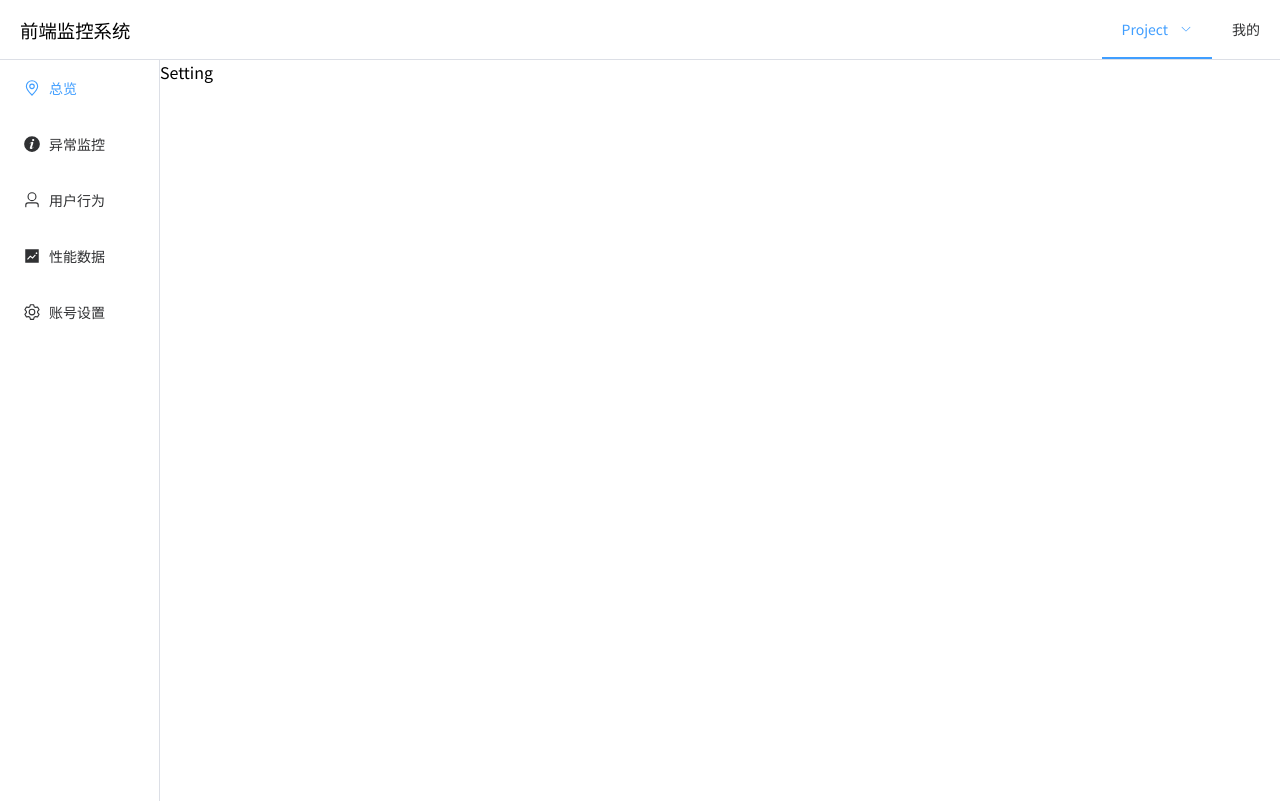
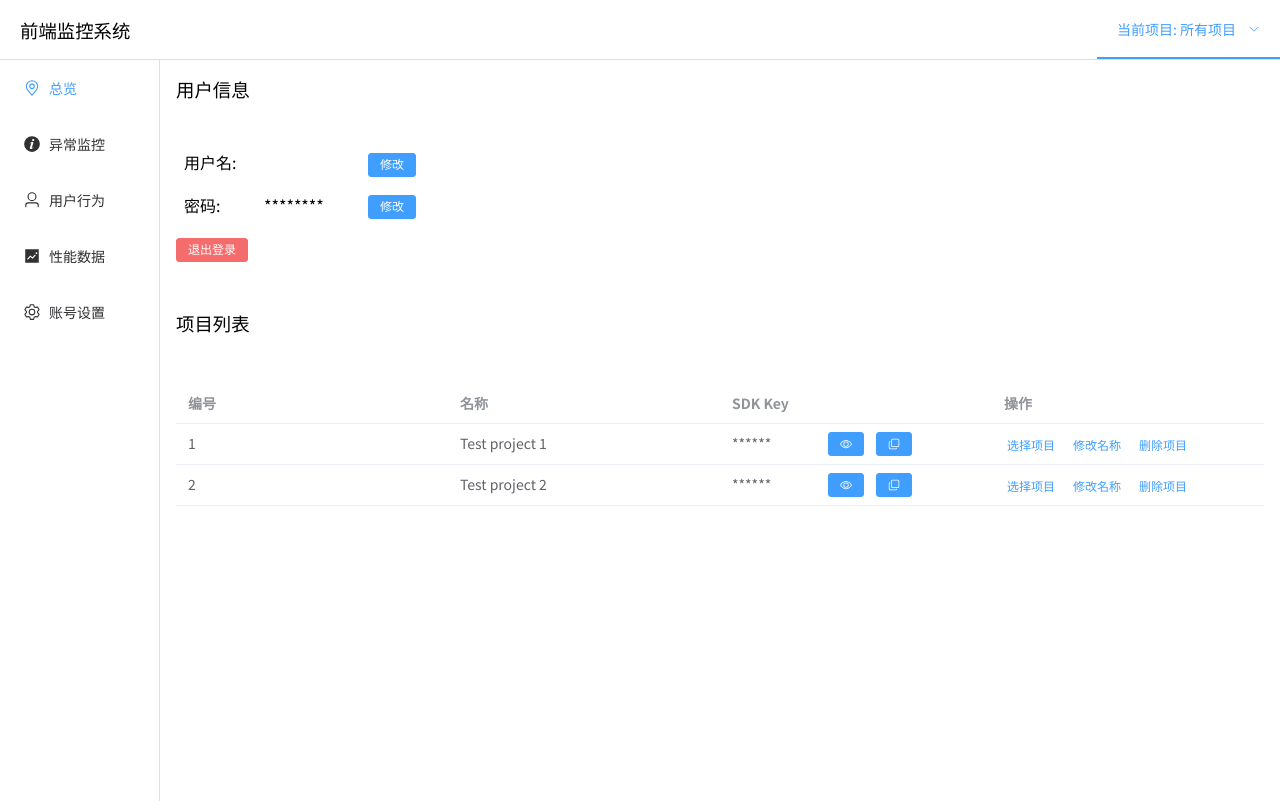
Before and after one commit to AmaneChan/frontend-monitor, a Vue app in the folder packages/frontend/: page /setting in a window 1280 px wide. Built offline with nearby package versions, Linux system fonts and the light colour scheme.

Commit message:
feat(fe): finish setting view

```diff
--- /dev/null
+++ b/packages/frontend/src/stores/projects.ts
@@ -0,0 +1,41 @@
+import { defineStore } from 'pinia'
+
+export interface Project {
+	id: number
+	name: string
+	key: string
+	show?: boolean
+}
+
+export const useProjectsStore = defineStore('projects', {
+	state: () => ({
+		projects: [
+			{
+				id: 1,
+				name: 'Test project 1',
+				key: 'asjdaisjid',
+			},
+			{
+				id: 2,
+				name: 'Test project 2',
+				key: 'ajiodasiodjio',
+			},
+		] as Project[],
+		choose: -1, // -1 表示选中所有项目，其他值表示 projects 数组中的索引
+	}),
+	getters: {
+		currentName(state) {
+			if (this.choose === -1) {
+				return '所有项目'
+			}
+			return state.projects[state.choose].name
+		},
+	},
+	actions: {
+		setCurrentProj(index: number) {
+			if (index >= 0 && index < this.projects.length) {
+				this.choose = index
+			}
+		},
+	},
+})
--- a/packages/frontend/src/view/DataViews/Setting.vue
+++ b/packages/frontend/src/view/DataViews/Setting.vue
@@ -1,7 +1,138 @@
-<script lang="ts" setup></script>
+<script lang="ts" setup>
+import { ref } from 'vue'
+import { CopyDocument, Hide, View } from '@element-plus/icons-vue'
+
+import { useProjectsStore } from '../../stores/projects'
+
+const projectsStore = useProjectsStore()
+
+const username = ref('')
+</script>
 
 <template>
-	<div>Setting</div>
+	<div class="title">
+		用户信息
+	</div>
+	<div class="content">
+		<div>
+			<span class="valueContent">用户名:</span>
+			<span class="valueContent">{{ username }}</span>
+			<el-button
+				type="primary"
+				size="small"
+			>
+				修改
+			</el-button>
+		</div>
+		<div>
+			<span class="valueContent">密码:</span>
+			<span class="valueContent">********</span>
+			<el-button
+				type="primary"
+				size="small"
+			>
+				修改
+			</el-button>
+		</div>
+		<div>
+			<el-button
+				type="danger"
+				size="small"
+			>
+				退出登录
+			</el-button>
+		</div>
+	</div>
+	<div class="title">
+		项目列表
+	</div>
+	<div class="content">
+		<el-table :data="projectsStore.projects">
+			<el-table-column
+				prop="id"
+				label="编号"
+			/>
+			<el-table-column
+				prop="name"
+				label="名称"
+			/>
+			<el-table-column
+				prop="key"
+				label="SDK Key"
+			>
+				<template #default="scope">
+					<div style="display: flex; align-items: center;">
+						<span style="width: 6rem;">
+							{{ scope.row.show ? scope.row.key : '******' }}
+						</span>
+						<el-button
+							type="primary"
+							size="small"
+							:icon="scope.row.show ? Hide : View"
+							@click="scope.row.show = !scope.row.show"
+						></el-button>
+						<el-button
+							type="primary"
+							size="small"
+							:icon="CopyDocument"
+						></el-button>
+					</div>
+				</template>
+			</el-table-column>
+			<el-table-column label="操作">
+				<template #default>
+					<el-button
+						link
+						type="primary"
+						size="small"
+					>
+						选择项目
+					</el-button>
+					<el-button
+						link
+						type="primary"
+						size="small"
+					>
+						修改名称
+					</el-button>
+					<el-button
+						link
+						type="primary"
+						size="small"
+					>
+						删除项目
+					</el-button>
+				</template>
+			</el-table-column>
+		</el-table>
+	</div>
 </template>
 
-<style scoped></style>
+<style scoped>
+.input {
+	display: inline-block;
+}
+
+.title {
+	font-size: 1.15rem;
+	margin: 1rem;
+}
+
+.content {
+	padding: 1rem;
+}
+
+.content>div {
+	margin: 1rem 0;
+}
+
+.valueContent {
+	margin: 0 .5rem;
+	width: 4rem;
+	display: inline-block;
+}
+
+.valueContent + .valueContent {
+	width: 6rem;
+}
+</style>
--- a/packages/frontend/src/view/Home.vue
+++ b/packages/frontend/src/view/Home.vue
@@ -13,7 +13,11 @@ import SideMenu from './Home/SideMenu.vue'
 			:span="21"
 			class="dataViewer"
 		>
-			<RouterView></RouterView>
+			<RouterView v-slot=" { Component } ">
+				<KeepAlive>
+					<component :is="Component"></component>
+				</KeepAlive>
+			</RouterView>
 		</el-col>
 	</el-row>
 </template>
--- a/packages/frontend/src/view/Home/HeadMenu.vue
+++ b/packages/frontend/src/view/Home/HeadMenu.vue
@@ -1,13 +1,29 @@
 <script lang="ts" setup>
-import { ref } from 'vue'
+import { computed } from 'vue'
+import type { MenuItemRegistered } from 'element-plus'
 
-const activeIndex = ref('1-1')
+import { useProjectsStore } from '../../stores/projects'
+
+const allProjects = '所有项目'
+
+const projectsStore = useProjectsStore()
+
+const chooseList = computed(() => {
+	const list = projectsStore.projects.map(project => project.name)
+	list.unshift(allProjects)
+	return list
+})
+
+const onMenuSelected = (menuItem: MenuItemRegistered) => {
+	console.log(menuItem.index)
+	projectsStore.choose = parseInt(menuItem.index)
+}
 </script>
 
 <template>
 	<div>
 		<el-menu
-			:default-active="activeIndex"
+			default-active="-1"
 			class="el-menu-demo"
 			mode="horizontal"
 			:ellipsis="false"
@@ -19,18 +35,18 @@ const activeIndex = ref('1-1')
 
 			<el-sub-menu index="1">
 				<template #title>
-					Project
+					当前项目:
+					{{ projectsStore.choose === -1 ? allProjects : projectsStore.currentName }}
 				</template>
-				<el-menu-item index="1-1">
-					Project-1
-				</el-menu-item>
-				<el-menu-item index="1-2">
-					Project-2
-				</el-menu-item>
+				<ElMenuItem
+					v-for="(item, index) of chooseList"
+					:key="item"
+					:index="(index === 0 ? -1 : index - 1).toString()"
+					@click="(onMenuSelected)"
+				>
+					{{ item }}
+				</ElMenuItem>
 			</el-sub-menu>
-			<el-menu-item index="2">
-				我的
-			</el-menu-item>
 		</el-menu>
 	</div>
 </template>
--- a/packages/frontend/src/view/Home/SideMenu.vue
+++ b/packages/frontend/src/view/Home/SideMenu.vue
@@ -2,7 +2,11 @@
 
 <template>
 	<div>
-		<el-menu :router="true" default-active="overview" class="menu">
+		<el-menu
+			:router="true"
+			default-active="overview"
+			class="menu"
+		>
 			<el-menu-item index="overview">
 				<el-icon><Location /></el-icon>
 				<span>总览</span>
```
Also changed, not shown: packages/frontend/src/view/DataViews/Behavior.vue (+70 -9 lines), packages/frontend/src/view/DataViews/Exception.vue (+44 -10 lines), packages/frontend/src/view/DataViews/Overview.vue (+36 -9 lines), packages/frontend/src/view/DataViews/Performance.vue (+56 -12 lines), packages/frontend/src/view/Entry.vue (+52 -12 lines), 1 other file (tests, documents, lock files or other folders).
